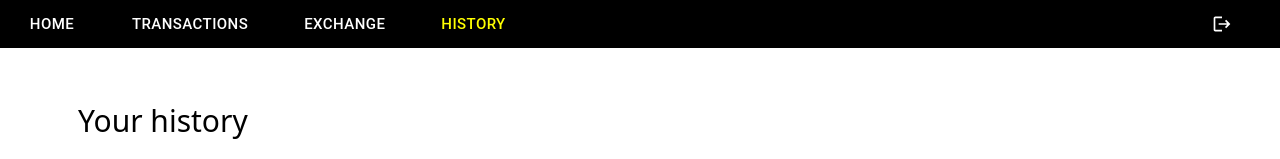
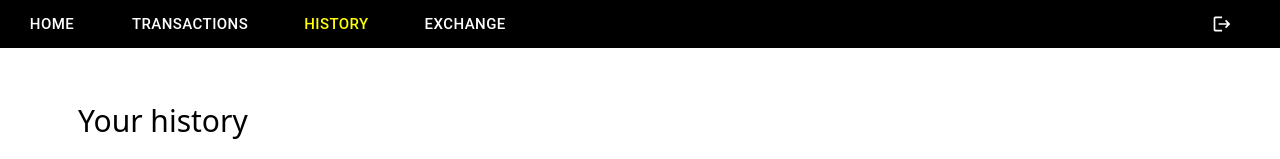
Before and after one commit to imontecalvo/homebanking-app, a React (Create React App) app in the folder client/: page /history in a window 1280 px wide. Shown: the top 159 px of the page. Built offline with nearby package versions, Linux system fonts and the light colour scheme; no server answers; sample sign-in values are in the browser's storage.

Commit message:
añado proteccion de rutas sin validar token

```diff
--- a/client/src/App.js
+++ b/client/src/App.js
@@ -1,4 +1,4 @@
-import {BrowserRouter, Routes, Route} from "react-router-dom";
+import { BrowserRouter, Routes, Route } from "react-router-dom";
 
 import LoginForm from "./pages/login/LoginPage";
 import RegisterForm from "./pages/register/RegisterPage";
@@ -6,18 +6,22 @@ import HomePage from "./pages/home/HomePage";
 import TransactionsPage from "./pages/transactions/TransactionsPage";
 import ExchangePage from "./pages/exchange/ExchangePage";
 import HistoryPage from "./pages/history/HistoryPage";
+import { ProtectedRoute, Landing } from "./protectedRoute";
 
 function App() {
   return (
     <BrowserRouter>
       <Routes>
-        <Route path="/login" element={<LoginForm/>}/>
-        <Route path="/register" element={<RegisterForm/>}/>
-        <Route path="/home" element={<HomePage/>}/>
-        <Route path="/transactions" element={<TransactionsPage/>}/>
-        <Route path="/exchange" element={<ExchangePage/>}/>
-        <Route path="/history" element={<HistoryPage/>}/>
+        <Route path="/" element={<Landing/>}/>
+        <Route path="/login" element={<LoginForm />} />
+        <Route path="/register" element={<RegisterForm />} />
 
+        <Route element={<ProtectedRoute />}>
+          <Route path="/home" element={<HomePage />} />
+          <Route path="/transactions" element={<TransactionsPage />} />
+          <Route path="/exchange" element={<ExchangePage />} />
+          <Route path="/history" element={<HistoryPage />} />
+        </Route>
       </Routes>
     </BrowserRouter>
   );
--- a/client/src/components/navbar/NavBar.jsx
+++ b/client/src/components/navbar/NavBar.jsx
@@ -34,6 +34,17 @@ const NavBar = ({ active }) => {
       >
         Transactions
       </Button>
+
+      <Button
+        id="history"
+        onClick={handleNavClick}
+        style={{
+          ...buttonStyle,
+          color: "History" == active ? "yellow" : "white",
+        }}
+      >
+        History
+      </Button>
       <Button
         id="exchange"
         onClick={handleNavClick}
@@ -43,16 +54,6 @@ const NavBar = ({ active }) => {
         }}
       >
         Exchange
-      </Button>
-      <Button
-        id="history"
-        onClick={handleNavClick}
-        style={{
-          ...buttonStyle,
-          color: "History" == active ? "yellow" : "white",
-        }}
-      >
-        History
       </Button>
       <Button
         style={{ ...buttonStyle, color: "white", marginLeft: "auto" }}
--- /dev/null
+++ b/client/src/protectedRoute.jsx
@@ -0,0 +1,21 @@
+import { Navigate, Outlet } from "react-router-dom";
+// import { useAuth } from "./context/authContext";
+
+export const ProtectedRoute = () => {
+  const token = localStorage.getItem("token");
+
+  if (!token) return <Navigate to="/login" replace />;
+  return <Outlet />;
+
+//   if (loading) return <h1>Loading...</h1>;
+//   if (!isAuthenticated && !loading) return <Navigate to="/login" replace />;
+//   return <Outlet />;
+};
+
+
+export const Landing = () => {
+  const token = localStorage.getItem("token");
+
+  if (!token) return <Navigate to="/login" replace />;
+  return <Navigate to="/home" replace />
+}
```
